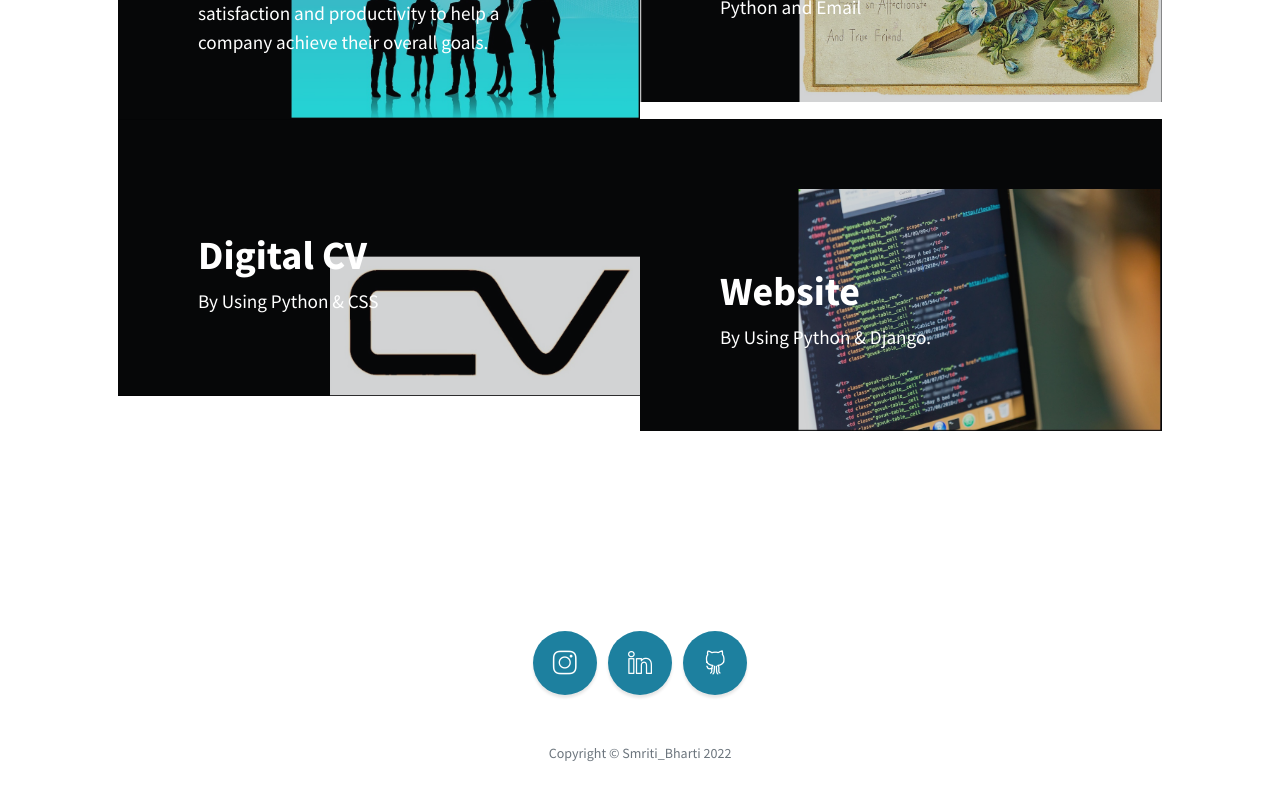
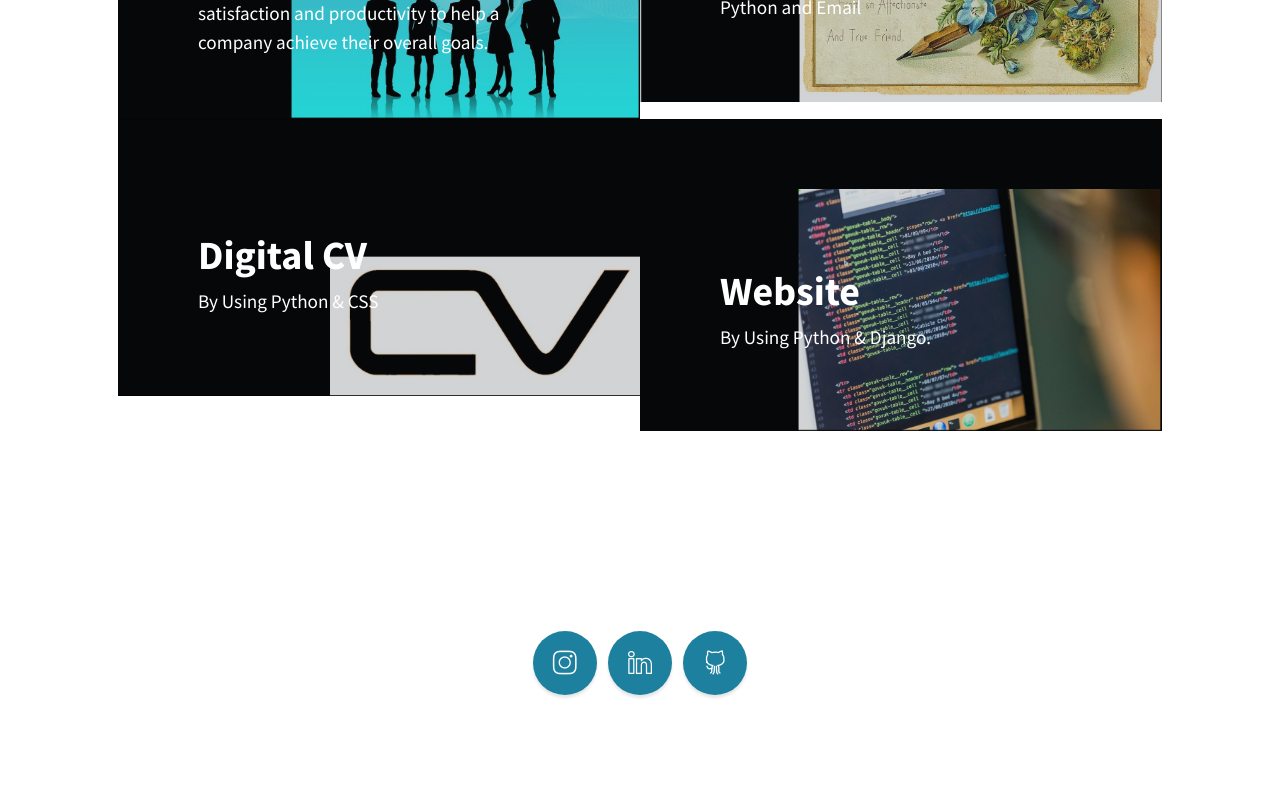
Before and after one commit to smritibharti870/smritibharti870.github.io, a plain HTML site: page index.html in a window 1280 px wide. Shown: the part 3185-3985 px from the top of the page. Drawn offline with nearby package versions, Linux system fonts and the light colour scheme.

Commit message:
Update index.html

```diff
--- a/index.html
+++ b/index.html
@@ -186,7 +186,6 @@
                         <a class="social-link rounded-circle text-white" href="https://github.com/smritibharti870"><i class="icon-social-github"></i></a>
                     </li>
                 </ul>
-                <p class="text-muted small mb-0">Copyright &copy; Smriti_Bharti 2022</p>
             </div>
         </footer>
         <!-- Scroll to Top Button-->
```
